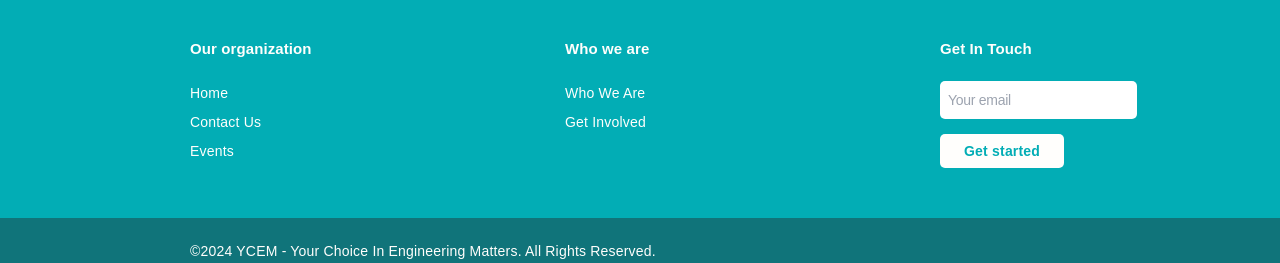
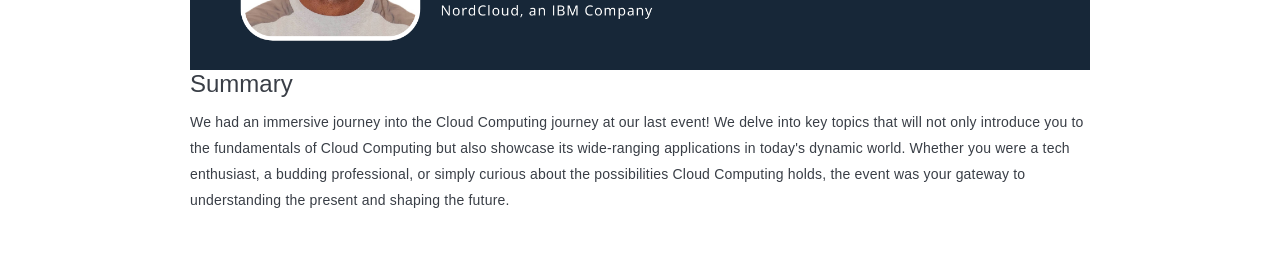
Before and after one commit to Josephine19001/ycem, a Next.js app: page /events/past-events/cloud-computing-journey in a window 1280 px wide. Shown: the part 516-779 px from the top of the page. Built offline with nearby package versions, Linux system fonts and the light colour scheme.

Commit message:
Move cloud event to old event

```diff
--- /dev/null
+++ b/src/components/events/past-events/cloud-computing-journey.tsx
@@ -0,0 +1,31 @@
+import React from 'react';
+import EventPage from '../past-event-page';
+import banner from 'public/assets/events/cloud-banner.png';
+import { FlexContainerColumn } from '../../shared/containers';
+
+const CloudIntro = () => {
+  return (
+    <EventPage
+      timeDay={'Saturday, 3:00PM GMT'}
+      date="July 6th, 2024"
+      location="Online, Google Meets"
+      eventBanner={banner}
+      description={
+        <FlexContainerColumn style={{ alignItems: 'flex-start' }}>
+          <h2>Summary</h2>
+          <p>
+            We had an immersive journey into the Cloud Computing journey at our
+            last event! We delve into key topics that will not only introduce
+            you to the fundamentals of Cloud Computing but also showcase its
+            wide-ranging applications in today&apos;s dynamic world. Whether you
+            were a tech enthusiast, a budding professional, or simply curious
+            about the possibilities Cloud Computing holds, the event was your
+            gateway to understanding the present and shaping the future.
+          </p>
+        </FlexContainerColumn>
+      }
+    />
+  );
+};
+
+export default CloudIntro;
--- a/src/components/events/past-events/events.tsx
+++ b/src/components/events/past-events/events.tsx
@@ -38,7 +38,7 @@ export default PastEvents;
 
 export const events = [
   {
-    eventHref: '/events/upcoming-events/cloud-computing-journey',
+    eventHref: '/events/past-events/cloud-computing-journey',
     month: 'July',
     date: '6th',
     title: 'THE CLOUD COMPUTING JOURNEY: INSPIRING BEGINNERS TO SOAR',
```
